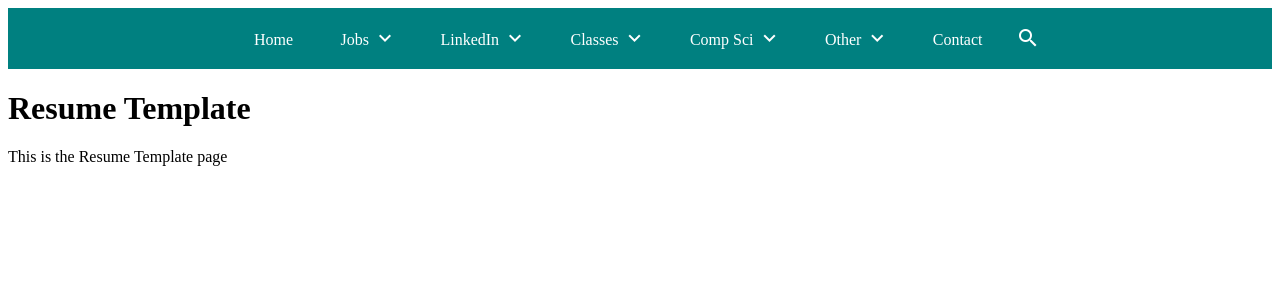
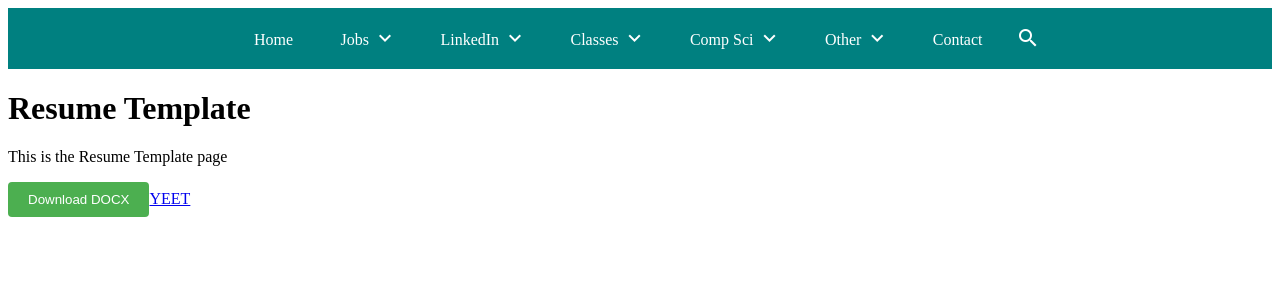
Before and after one commit to MichaelT-178/ForGuy, a Vue app: page /jobs/ResumeTemplate in a window 1280 px wide. Shown: the top 300 px of the page. Built offline with nearby package versions, Linux system fonts and the light colour scheme.

Commit message:
Working on ResumeTemplate download

```diff
--- a/src/Views/jobs/ResumeTemplate.vue
+++ b/src/Views/jobs/ResumeTemplate.vue
@@ -2,5 +2,31 @@
     <main class="about-page">
         <h1>Resume Template</h1>
         <p>This is the Resume Template page</p>
+        <button @click="downloadDocx">Download DOCX</button>
+        <a download="COOL.docx" href="/Users/michaeltotaro/top-bar/src/data/jobs/ElijahResume.docx">YEET</a>
     </main>
 </template>
+
+<script setup>
+import { ref } from 'vue';
+
+const downloadDocx = () => {
+    fetch("../../data/jobs/ElijahResume.docx")
+        .then(response => {
+            console.log(response)
+            console.log(response.url);
+        });
+        //.then(response => response.blob())
+        // .then(blob => {
+        //     const url = window.URL.createObjectURL(blob);
+        //     const a = document.createElement('a');
+        //     a.href = url;
+        //     a.download = 'filename.docx'; // Specify the file name
+        //     document.body.appendChild(a); // Required for this to work in FireFox
+        //     a.click();
+        //     a.remove(); // Cleanup
+        // })
+        // .catch(err => console.error('Download error:', err));
+}
+
+</script>
```
Also changed, not shown: 2 other files (tests, documents, lock files or other folders).
